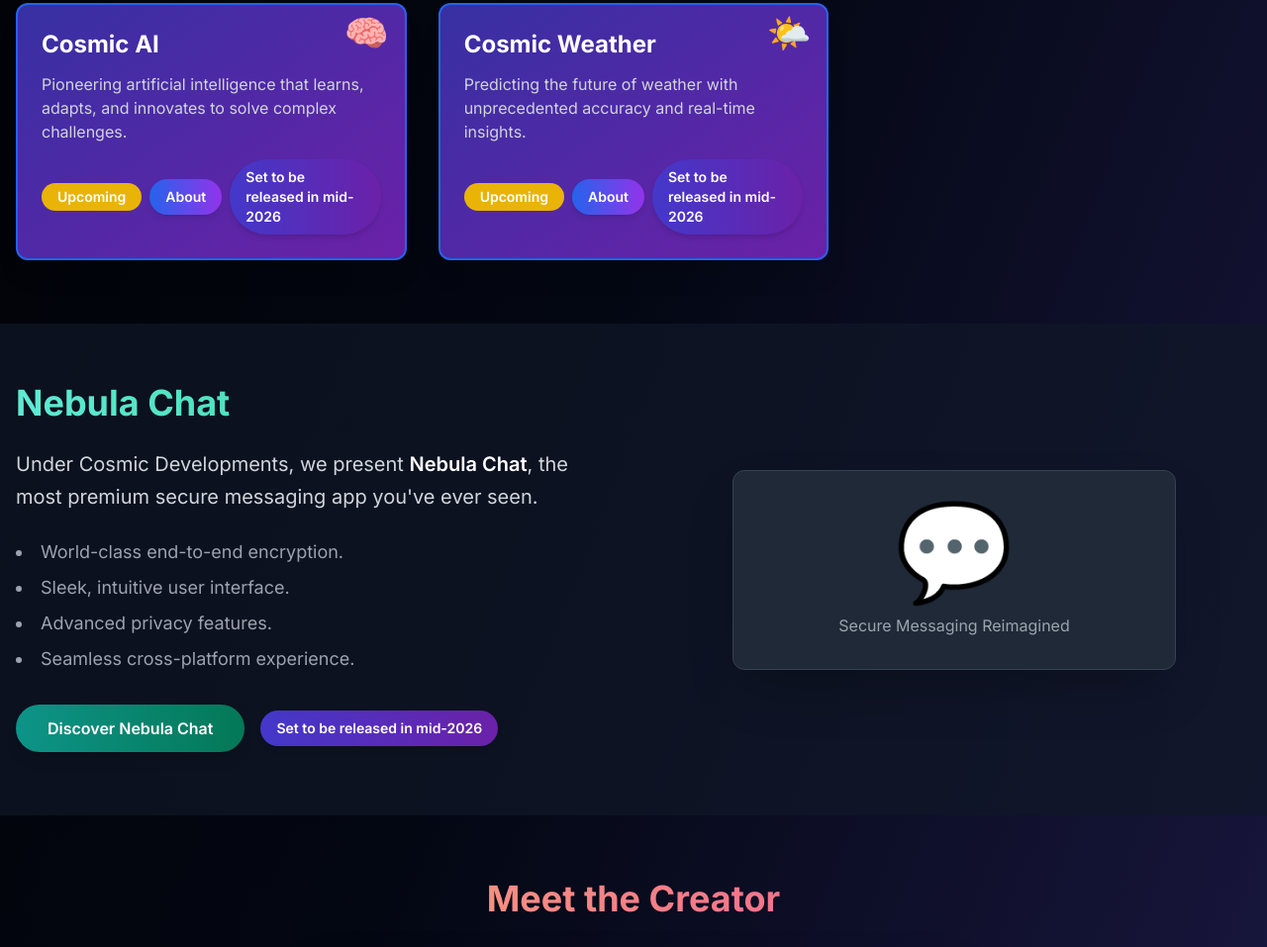
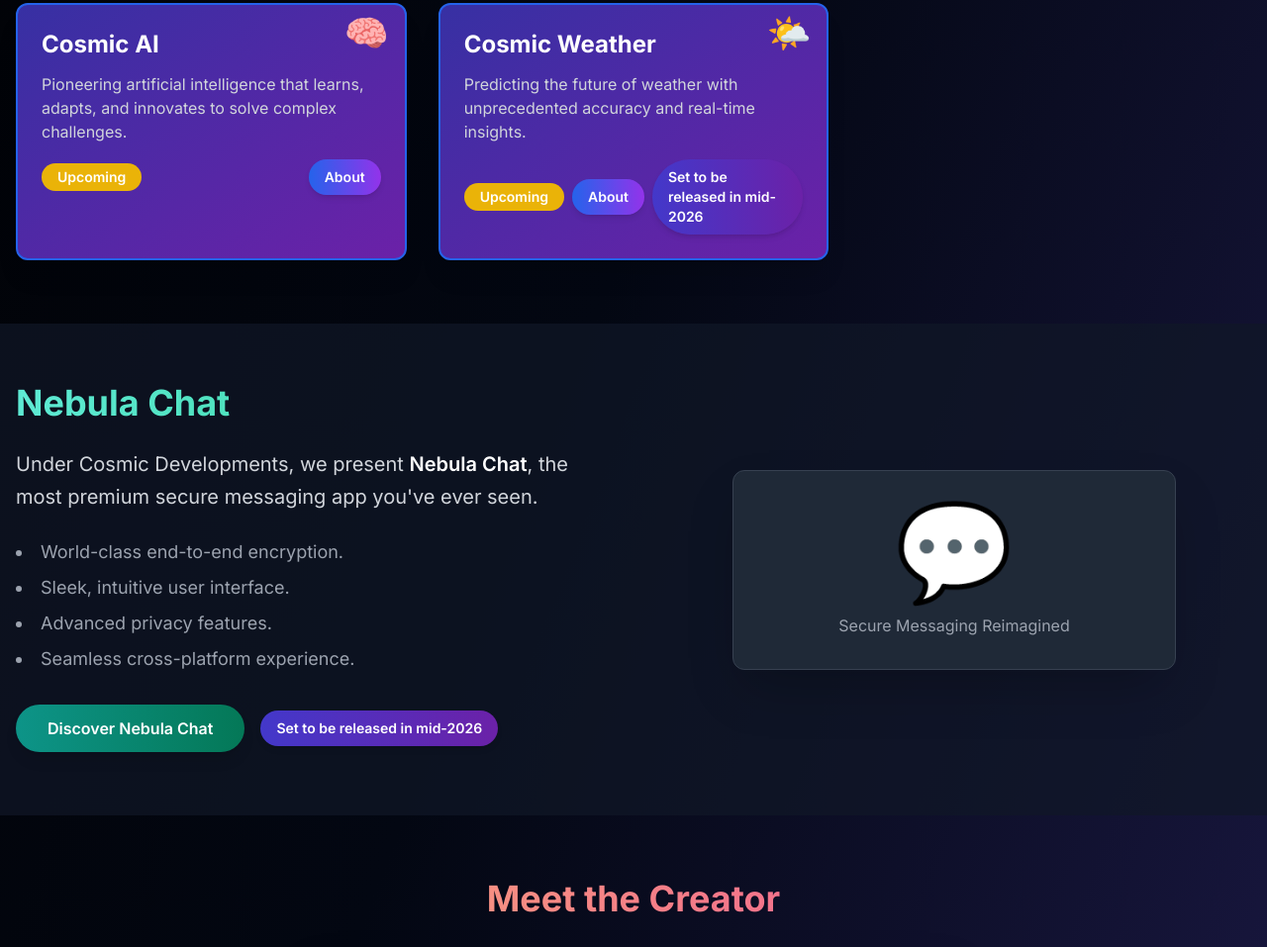
Before and after one commit to PranavKumarprogrammer/cosmicdevelopments, a plain HTML site: page index.html in a window 1280 px wide. Shown: the part 1433-2390 px from the top of the page at 99% size. Drawn offline with nearby package versions, Linux system fonts and the light colour scheme; animation ran at ten frames a second.

Commit message:
Update index.html

```diff
--- a/index.html
+++ b/index.html
@@ -422,7 +422,7 @@
                     status: "Upcoming",
                     icon: "🧠",
                     aboutUrl: "https://about-cosmic-ai.vercel.app/",
-                    releaseStatusText: "Set to be released in mid-2026" // New property
+
                 },
                 {
                     name: "Cosmic Weather",
```
